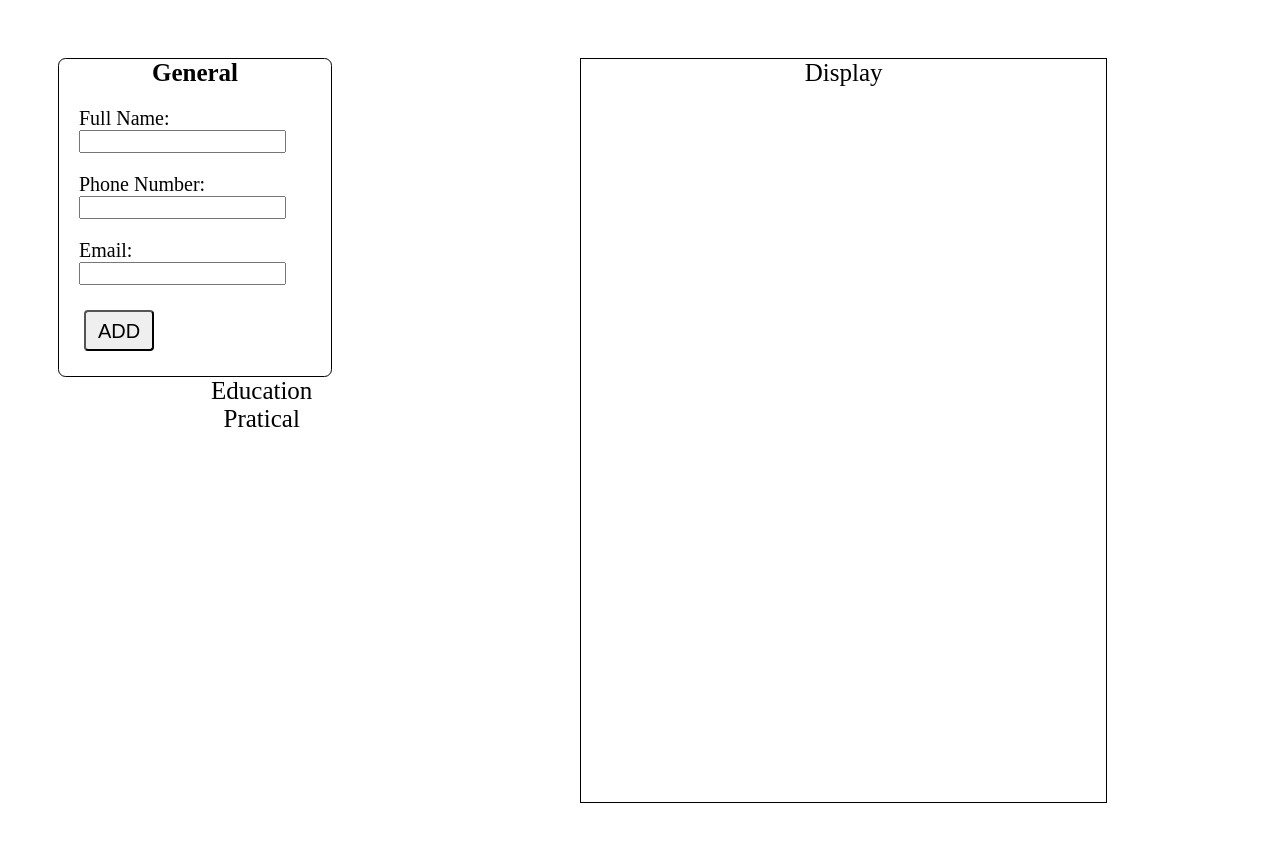
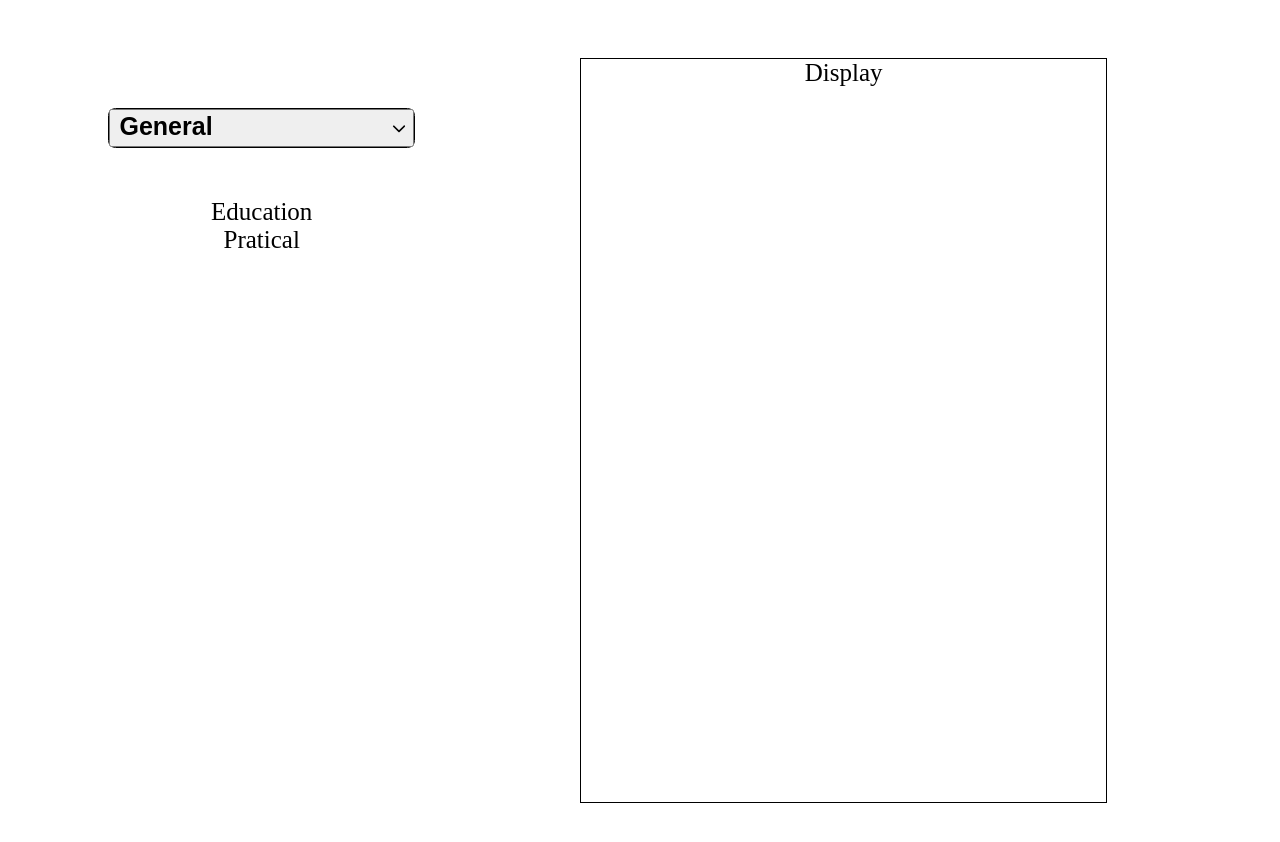
Before and after one commit to mik-dmi/CV_MAKER, a React (Vite) app: page / in a window 1280 px wide. Shown: the top 842 px of the page. Built offline with nearby package versions, Linux system fonts and the light colour scheme.

Commit message:
General Box form se made an styles

```diff
--- a/src/App.css
+++ b/src/App.css
@@ -31,13 +31,34 @@ html {
 
 }
 
-.general_forms_contianer{
+.general_forms_container{
   display: flex;
   flex-direction: column;
   width: fit-content;
-  height: fit-content;
+
   border: 1px solid black;
   border-radius: 0.3rem;
+  margin: 2rem;
+
+}
+.general_forms_button{
+  display: flex;
+  width: 100%;
+  height: fit-content;
+  justify-content:space-between;
+  align-items: center;
+}
+.general_forms_button img.active{
+  transform: rotate(180deg);
+}
+.imgChev{
+  width: 5%;
+  height: 40%;
+}
+.title_forms{
+  font-size: 1rem;
+  padding: 0rem 0.3rem 0.1rem 0.1rem ;
+  font-weight: 700;
 
 }
 .forms_header{
@@ -66,6 +87,7 @@ input{
     display: flex;
     justify-content: flex-start;
     margin: 1rem;
+    margin-bottom: 0.6rem;
   }
   .submit_button{
     font-size: 0.8em;
@@ -73,3 +95,18 @@ input{
     padding: 0.3rem 0.6em 0.3em 0.6em;
     font-weight: 500;
   }
+  .accordion_toggle{
+    height: fit-content;
+    opacity:0;
+    transition:
+    opacity 0.3s ease-in-out,
+    height 0.3s 0.3s ease-in-out;
+
+  }
+
+  .animated{
+    opacity:1;
+    transition:
+    height 0.3s ease-in-out,
+    opacity 0.3s 0.3s ease-in-out;
+  }
--- a/src/component/general.jsx
+++ b/src/component/general.jsx
@@ -1,4 +1,5 @@
-import { useState } from "react"
+import { useState, useEffect, useRef } from "react"
+import ChevronDown from './icons/chevron_down.svg'
 
 
 export function General({userData}){
@@ -7,6 +8,20 @@ export function General({userData}){
         phoneNumber: "",
         email: ""
       })
+
+    const [toggle, setToggle] = useState(false)
+    const [heightEl, setHeighEl] = useState();
+
+    const refHeight = useRef()
+
+    useEffect(() => {
+      setHeighEl(`${refHeight.current.scrollHeight}px`)
+
+    }, [])
+
+    const toggleState = () => {
+      setToggle(!toggle)
+    }
 
     function handleSubmit(e){
         e.preventDefault()
@@ -30,10 +45,24 @@ export function General({userData}){
 
     return(
 
-      <div className='general_forms_contianer'>
-        <div className="forms_header">General</div>
-        <form onSubmit={handleSubmit}  className="forms" >
-          <div className="label_input_container">
+      <div className='general_forms_container'>
+          <button
+          onClick={toggleState}
+          className="general_forms_button">
+            <span className="title_forms">General</span>
+            <img src = {ChevronDown}
+            className={`imgChev ${toggle && 'active'}`}
+
+
+            />
+          </button>
+        <div
+        style={{height: toggle ? `${heightEl}` : "0px"}}
+        className={toggle ? "accordion_toggle animated" : "accordion_toggle"}
+        ref={refHeight}>
+          <form onSubmit={handleSubmit}  className="forms" ref={refHeight} aria-hidden = {toggle ? "true" : "false"} >
+            <div className="label_input_container"
+            >
               <label>Full Name:</label>
               <input
               type="text"
@@ -64,5 +93,7 @@ export function General({userData}){
                 </div>
           </form>
         </div>
+
+      </div>
     )
 }
```
Also changed, not shown: src/component/icons/chevron_down.svg (added). Lines whose indentation alone changed are shown as unchanged.
